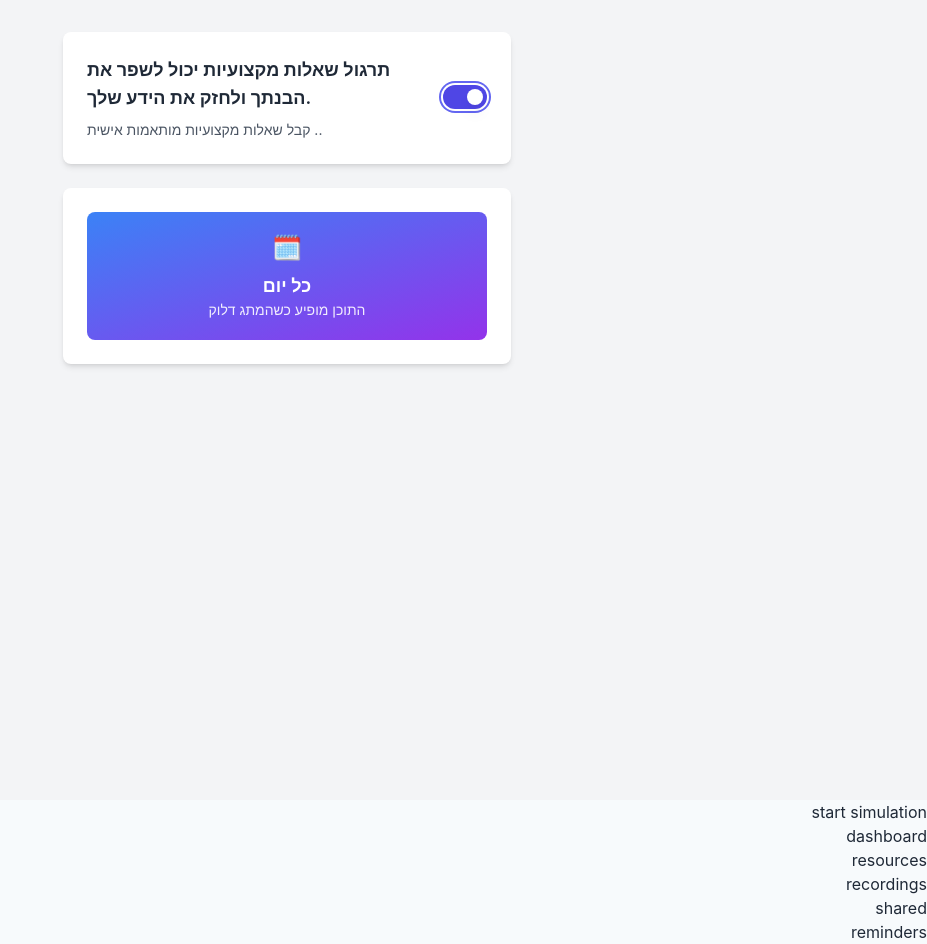
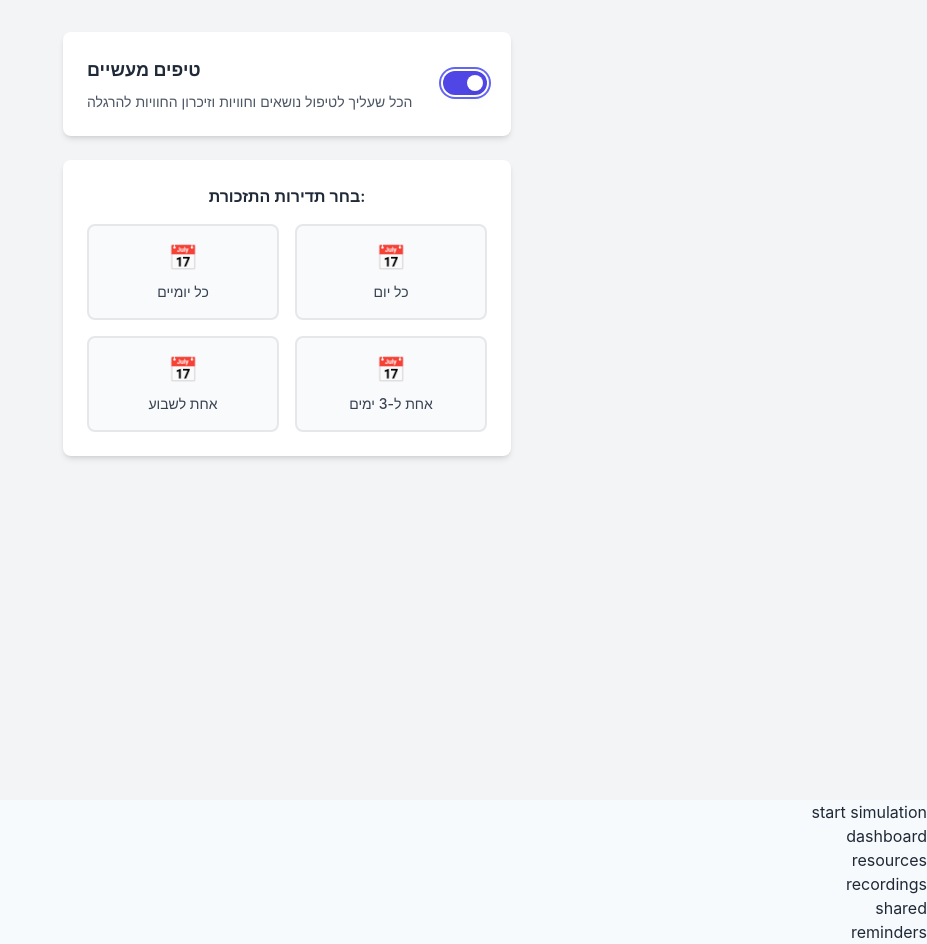
Before and after one commit to tamar0583235240/Temp-Project, a React (Create React App) app in the folder packages/frontend/: page / in a window 1280 px wide. Both pictures are taken after a click on the switch 818 px from the left and 97 px from the top of the page. Shown: the whole page, without its empty margins (353-1280 px from the left). Built offline with nearby package versions, Linux system fonts and the light colour scheme.

Commit message:
SF Adding an on/off button

```diff
--- a/packages/frontend/package.json
+++ b/packages/frontend/package.json
@@ -3,6 +3,7 @@
   "version": "0.1.0",
   "private": true,
   "dependencies": {
+    "@hookform/resolvers": "^5.1.1",
     "@reduxjs/toolkit": "^2.8.2",
     "@testing-library/dom": "^10.4.0",
     "@testing-library/jest-dom": "^6.6.3",
@@ -23,9 +24,11 @@
     "react-router-dom": "^7.6.2",
     "react-scripts": "5.0.1",
     "shadcn": "^2.6.1",
+    "sweetalert2": "^11.22.1",
     "tailwind-merge": "^3.3.1",
     "typescript": "^4.9.5",
-    "web-vitals": "^2.1.4"
+    "web-vitals": "^2.1.4",
+    "yup": "^1.6.1"
   },
   "scripts": {
     "start": "react-scripts start",
--- a/packages/frontend/src/App.tsx
+++ b/packages/frontend/src/App.tsx
@@ -4,9 +4,6 @@ import AppRoutes from './shared/routes/appRoutes'
 import './App.css';
 import { MessageModalProvider } from './shared/ui/MessageModalContext';
 import ToggleButtonComponent from './features/reminders/components/ToggleButtonComponent';
-
-
-
 
 
 function App() {
--- a/packages/frontend/src/features/reminders/components/ToggleButtonComponent.jsx
+++ b/packages/frontend/src/features/reminders/components/ToggleButtonComponent.jsx
@@ -3,11 +3,29 @@ import { useState } from 'react';
 export default function ToggleButtonComponent() {
   // מצב הכפתור - דלוק או כבוי
   const [isEnabled, setIsEnabled] = useState(false);
+  // מצב הבחירה - איזה ריבוע נבחר
+  const [selectedOption, setSelectedOption] = useState(null);
 
   // פונקציה להחלפת מצב הכפתור
   const toggleSwitch = () => {
     setIsEnabled(!isEnabled);
+    if (!isEnabled) {
+      setSelectedOption(null); // איפוס הבחירה כשמכבים את המתג
+    }
   };
+
+  // פונקציה לבחירת אפשרות
+  const selectOption = (option) => {
+    setSelectedOption(option);
+  };
+
+  // אפשרויות הבחירה
+  const options = [
+    { id: 'every-two-days', text: 'כל יומיים', icon: '📅' },
+    { id: 'daily', text: 'כל יום', icon: '📅' },
+    { id: 'weekly', text: 'אחת לשבוע', icon: '📅' },
+    { id: 'every-three-days', text: 'אחת ל-3 ימים', icon: '📅' }
+  ];
 
   return (
     <div className="min-h-screen bg-gray-100 p-8">
@@ -20,10 +38,10 @@ export default function ToggleButtonComponent() {
             {/* טקסט ותיאור */}
             <div>
               <h3 className="text-lg font-semibold text-gray-800 mb-2">
-              תרגול שאלות מקצועיות יכול לשפר את הבנתך ולחזק את הידע שלך.
+                טיפים מעשיים
               </h3>
               <p className="text-sm text-gray-600">
-               קבל שאלות מקצועיות מותאמות אישית  ..
+                הכל שעליך לטיפול נושאים וחוויות וזיכרון החוויות להרגלה
               </p>
             </div>
 
@@ -49,15 +67,46 @@ export default function ToggleButtonComponent() {
           </div>
         </div>
 
-        {/* התוכן שמופיע כשהמתג דלוק */}
+        {/* התוכן שמופיע כשהמתג דלוק - 4 ריבועים לבחירה */}
         {isEnabled && (
           <div className="bg-white rounded-lg shadow-md p-6">
-            <div className="w-full h-32 bg-gradient-to-br from-blue-500 to-purple-600 rounded-lg flex items-center justify-center">
-              <div className="text-white text-center">
-                <div className="text-2xl font-bold mb-2">🗓️</div>
-                <p className="text-lg font-semibold">כל יום</p>
-                <p className="text-sm opacity-90">התוכן מופיע כשהמתג דלוק</p>
-              </div>
+            <h4 className="text-md font-semibold text-gray-800 mb-4 text-center">
+              בחר תדירות התזכורת:
+            </h4>
+            <div className="grid grid-cols-2 gap-4">
+              {options.map((option) => (
+                <div
+                  key={option.id}
+                  onClick={() => selectOption(option.id)}
+                  className={`relative p-4 rounded-lg border-2 cursor-pointer transition-all duration-200 flex items-center justify-center ${
+                    selectedOption === option.id
+                      ? 'bg-gray-800 border-gray-800 text-white'
+                      : 'bg-gray-50 border-gray-200 text-gray-700 hover:border-gray-300'
+                  }`}
+                >
+                  <div className="text-center">
+                    <div className="text-2xl mb-2">{option.icon}</div>
+                    <p className="text-sm font-medium">{option.text}</p>
+                  </div>
+
+                  {/* וי של אישור כשהריבוע נבחר */}
+                  {selectedOption === option.id && (
+                    <div className="absolute top-2 right-2">
+                      <svg
+                        className="w-5 h-5 text-white"
+                        fill="currentColor"
+                        viewBox="0 0 20 20"
+                      >
+                        <path
+                          fillRule="evenodd"
+                          d="M16.707 5.293a1 1 0 010 1.414l-8 8a1 1 0 01-1.414 0l-4-4a1 1 0 011.414-1.414L8 12.586l7.293-7.293a1 1 0 011.414 0z"
+                          clipRule="evenodd"
+                        />
+                      </svg>
+                    </div>
+                  )}
+                </div>
+              ))}
             </div>
           </div>
         )}
@@ -65,7 +114,19 @@ export default function ToggleButtonComponent() {
         {/* הודעה כשהמתג מכובה */}
         {!isEnabled && (
           <div className="text-center text-gray-500 mt-6">
-            <p>הדלק את המתג כדי לראות את התוכן</p>
+            <p>הדלק את המתג כדי לבחור תדירות תזכורת</p>
+          </div>
+        )}
+
+        {/* הודעה על הבחירה */}
+        {isEnabled && selectedOption && (
+          <div className="bg-green-50 border border-green-200 rounded-lg p-4 mt-4">
+            <div className="flex items-center">
+              <div className="text-green-600 ml-2">✓</div>
+              <p className="text-green-800 text-sm">
+                נבחר: {options.find(opt => opt.id === selectedOption)?.text}
+              </p>
+            </div>
           </div>
         )}
 
```
Also changed, not shown: 1 other file (tests, documents, lock files or other folders).
